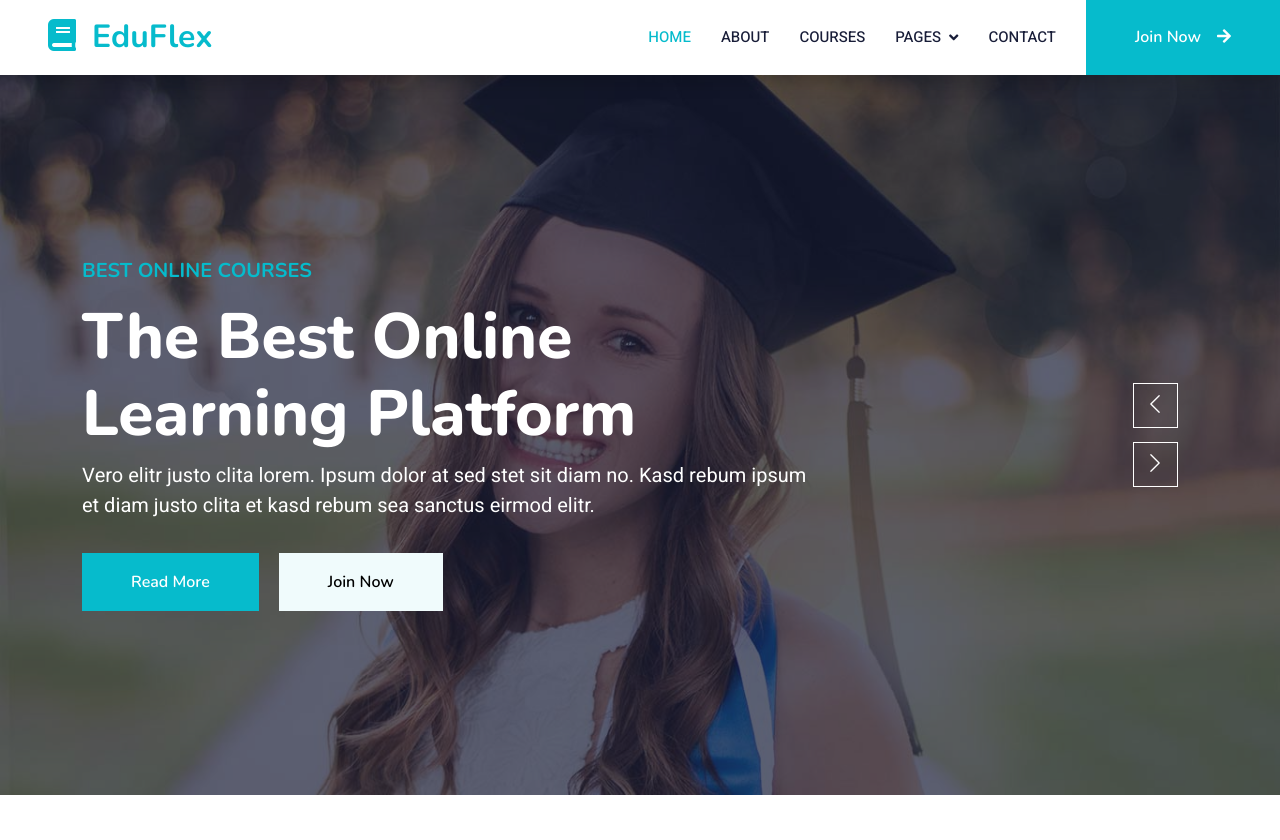
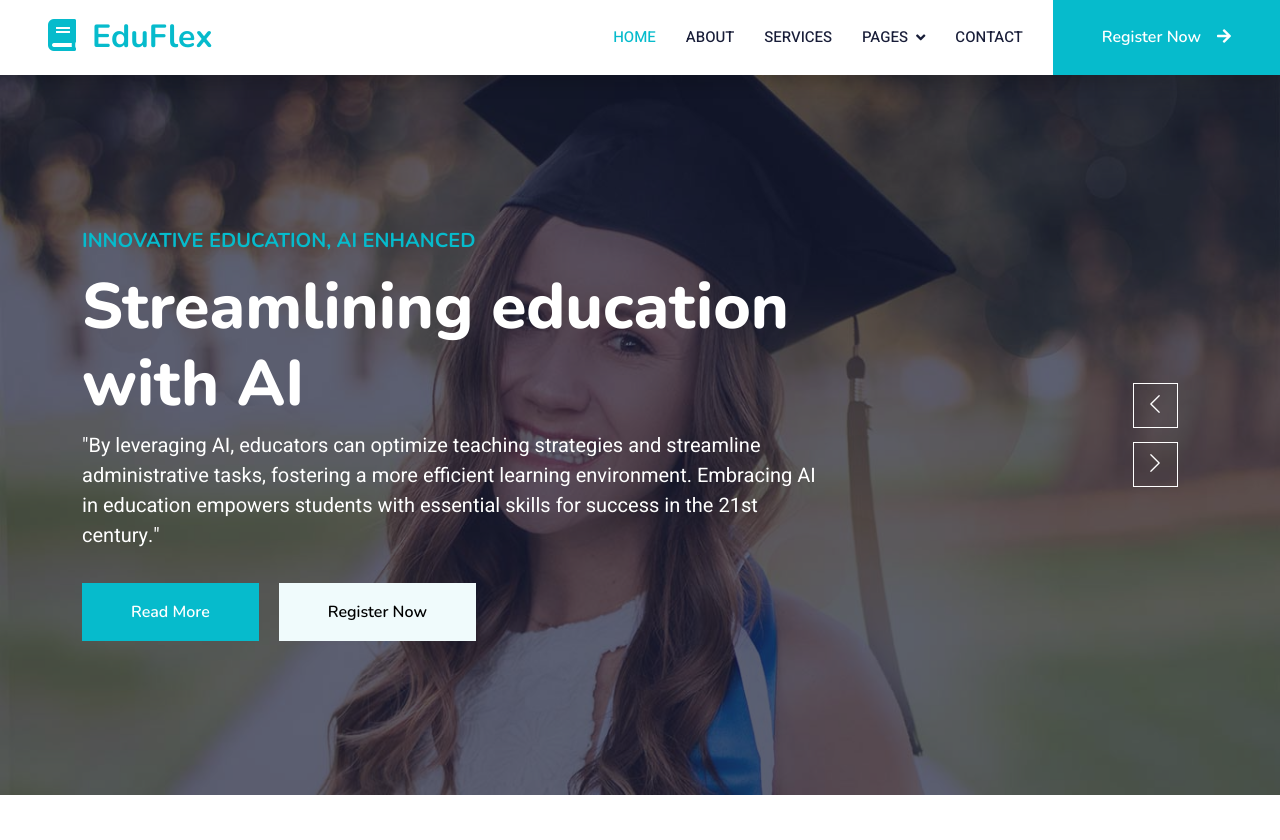
Before and after one commit to ar1701/EduFlex, a Node server app: template views/index.ejs in a window 1280 px wide. Shown: the top 840 px of the page. Run offline with Node 20, Linux system fonts and the light colour scheme; the template is opened without the code that fills it, so the values that code supplies are empty; some libraries are stand-ins or nearby versions.

Commit message:
frontend added

```diff
--- a/views/courses.ejs
+++ b/views/courses.ejs
@@ -8,7 +8,7 @@
     <meta content="" name="keywords">
     <meta content="" name="description">
 
-    <!-- Favicon --
+    <!-- Favicon -->
     <link href="/img/favicon.ico" rel="icon">
 
     <!-- Google Web Fonts -->
--- a/views/index.ejs
+++ b/views/index.ejs
@@ -3,7 +3,7 @@
 
 <head>
     <meta charset="utf-8">
-    <title>EduFlex - EduFlex HTML Template</title>
+    <title>EduFlex.</title>
     <meta content="width=device-width, initial-scale=1.0" name="viewport">
     <meta content="" name="keywords">
     <meta content="" name="description">
@@ -53,7 +53,7 @@
             <div class="navbar-nav ms-auto p-4 p-lg-0">
                 <a href="/index" class="nav-item nav-link active">Home</a>
                 <a href="/about" class="nav-item nav-link">About</a>
-                <a href="/courses" class="nav-item nav-link">Courses</a>
+                <a href="/courses" class="nav-item nav-link">Services</a>
                 <div class="nav-item dropdown">
                     <a href="#" class="nav-link dropdown-toggle" data-bs-toggle="dropdown">Pages</a>
                     <div class="dropdown-menu fade-down m-0">
@@ -63,7 +63,7 @@
                 </div>
                 <a href="/contact" class="nav-item nav-link">Contact</a>
             </div>
-            <a href="" class="btn btn-primary py-4 px-lg-5 d-none d-lg-block">Join Now<i class="fa fa-arrow-right ms-3"></i></a>
+            <a href="" class="btn btn-primary py-4 px-lg-5 d-none d-lg-block">Register Now<i class="fa fa-arrow-right ms-3"></i></a>
         </div>
     </nav>
     <!-- Navbar End -->
@@ -78,11 +78,11 @@
                     <div class="container">
                         <div class="row justify-content-start">
                             <div class="col-sm-10 col-lg-8">
-                                <h5 class="text-primary text-uppercase mb-3 animated slideInDown">Best Online Courses</h5>
-                                <h1 class="display-3 text-white animated slideInDown">The Best Online Learning Platform</h1>
-                                <p class="fs-5 text-white mb-4 pb-2">Vero elitr justo clita lorem. Ipsum dolor at sed stet sit diam no. Kasd rebum ipsum et diam justo clita et kasd rebum sea sanctus eirmod elitr.</p>
+                                <h5 class="text-primary text-uppercase mb-3 animated slideInDown">Innovative Education, AI Enhanced</h5>
+                                <h1 class="display-3 text-white animated slideInDown">Streamlining education with AI</h1>
+                                <p class="fs-5 text-white mb-4 pb-2">"By leveraging AI, educators can optimize teaching strategies and streamline administrative tasks, fostering a more efficient learning environment. Embracing AI in education empowers students with essential skills for success in the 21st century."</p>
                                 <a href="" class="btn btn-primary py-md-3 px-md-5 me-3 animated slideInLeft">Read More</a>
-                                <a href="" class="btn btn-light py-md-3 px-md-5 animated slideInRight">Join Now</a>
+                                <a href="" class="btn btn-light py-md-3 px-md-5 animated slideInRight">Register Now</a>
                             </div>
                         </div>
                     </div>
@@ -94,9 +94,9 @@
                     <div class="container">
                         <div class="row justify-content-start">
                             <div class="col-sm-10 col-lg-8">
-                                <h5 class="text-primary text-uppercase mb-3 animated slideInDown">Best Online Courses</h5>
-                                <h1 class="display-3 text-white animated slideInDown">Get Educated Online From Your Home</h1>
-                                <p class="fs-5 text-white mb-4 pb-2">Vero elitr justo clita lorem. Ipsum dolor at sed stet sit diam no. Kasd rebum ipsum et diam justo clita et kasd rebum sea sanctus eirmod elitr.</p>
+                                <h5 class="text-primary text-uppercase mb-3 animated slideInDown">Innovative Education, AI Enhanced</h5>
+                                <h1 class="display-3 text-white animated slideInDown">Revolutionizing education with our AI services</h1>
+                                <p class="fs-5 text-white mb-4 pb-2">AI integration in education customizes learning, automates tasks, and prepares students for the future. By personalizing instruction and streamlining administrative duties, AI empowers educators to optimize the learning process. Embracing AI technology ensures students acquire essential skills for success in the digital age.</p>
                                 <a href="" class="btn btn-primary py-md-3 px-md-5 me-3 animated slideInLeft">Read More</a>
                                 <a href="" class="btn btn-light py-md-3 px-md-5 animated slideInRight">Join Now</a>
                             </div>
```
